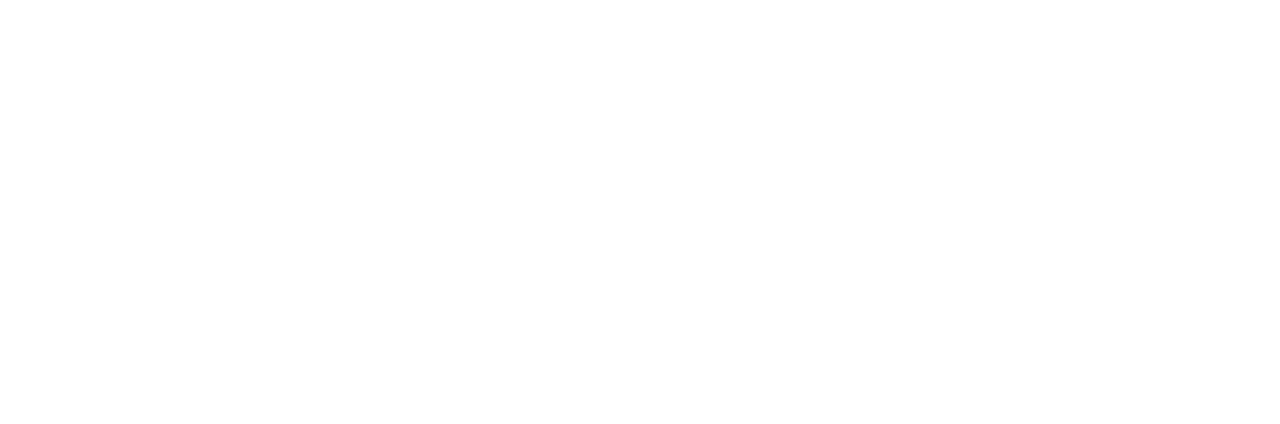
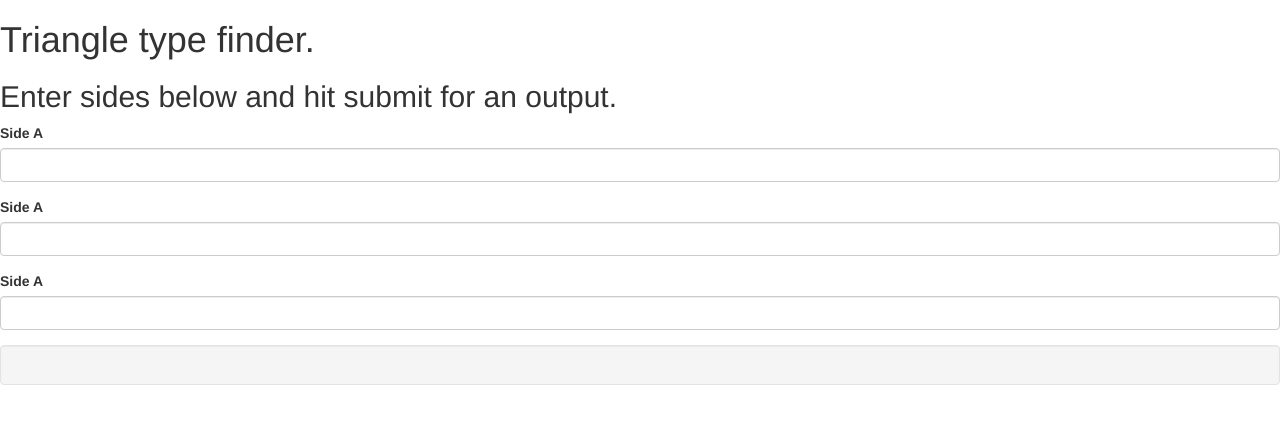
Before and after one commit to geomio/triangle, a plain HTML site: page index.html in a window 1280 px wide. Drawn offline with Linux system fonts and the light colour scheme.

Commit message:
added const js for form side a b and c

```diff
--- a/index.html
+++ b/index.html
@@ -8,7 +8,35 @@
     <title>Triangle type calculator</title>
     <body>
       <div class="container-fluid">
+        <div class="row" id="top">
+          <h1>Triangle type finder.</h1>
+          <h2>Enter sides below and hit submit for an output.</h2>
+        </div>
+        <div class="row" id="mid">
+          <div class="maindisplay">
+            <form id="triform">
+              <div class="form-group">
+                <label for="sideA">Side A</label>
+                <input id="sideA" class="form-control" type="text">
+              </div>
+              <div class="form-group">
+                <label for="sideB">Side A</label>
+                <input id="sideB" class="form-control" type="text">
+              </div>
+              <div class="form-group">
+                <label for="sideC">Side A</label>
+                <input id="sideC" class="form-control" type="text">
+              </div>
+            </form>
+          </div>
+        </div>
+        <div class="row" id="bottom">
+          <di class="outputarea">
+            <div class="well">
 
+            </div>
+          </di>
+        </div>
       </div>
     </body>
   </head>
--- a/js/scripts.js
+++ b/js/scripts.js
@@ -0,0 +1,8 @@
+$(document).ready(function() {
+  $("form#triform").submit(function(event) {
+    const sideA = parseInt($('input#sideA').val());
+    const sideB = parseInt($('input#sideB').val());
+    const sideC = parseInt($('input#sideC').val());
+
+  });
+});
```
